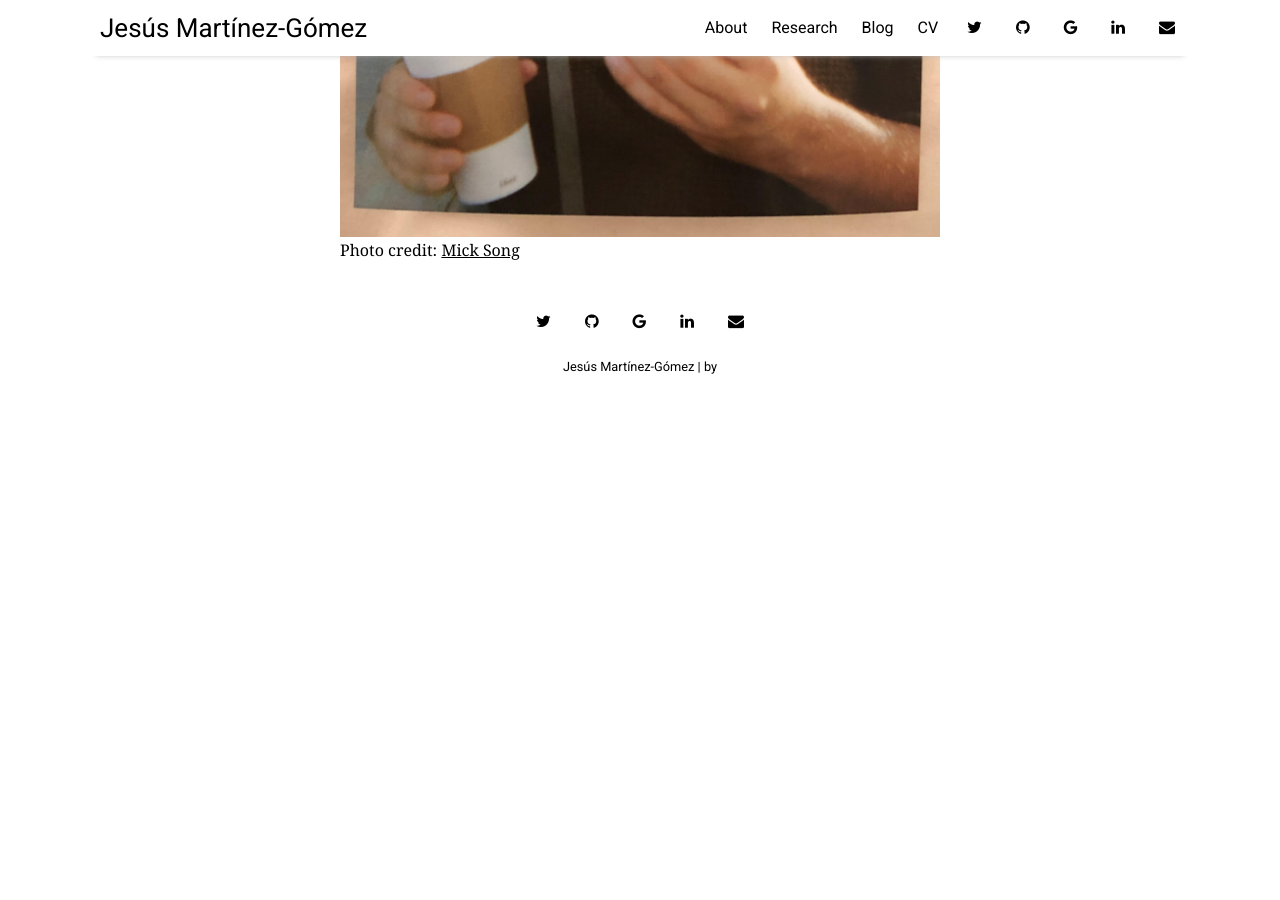
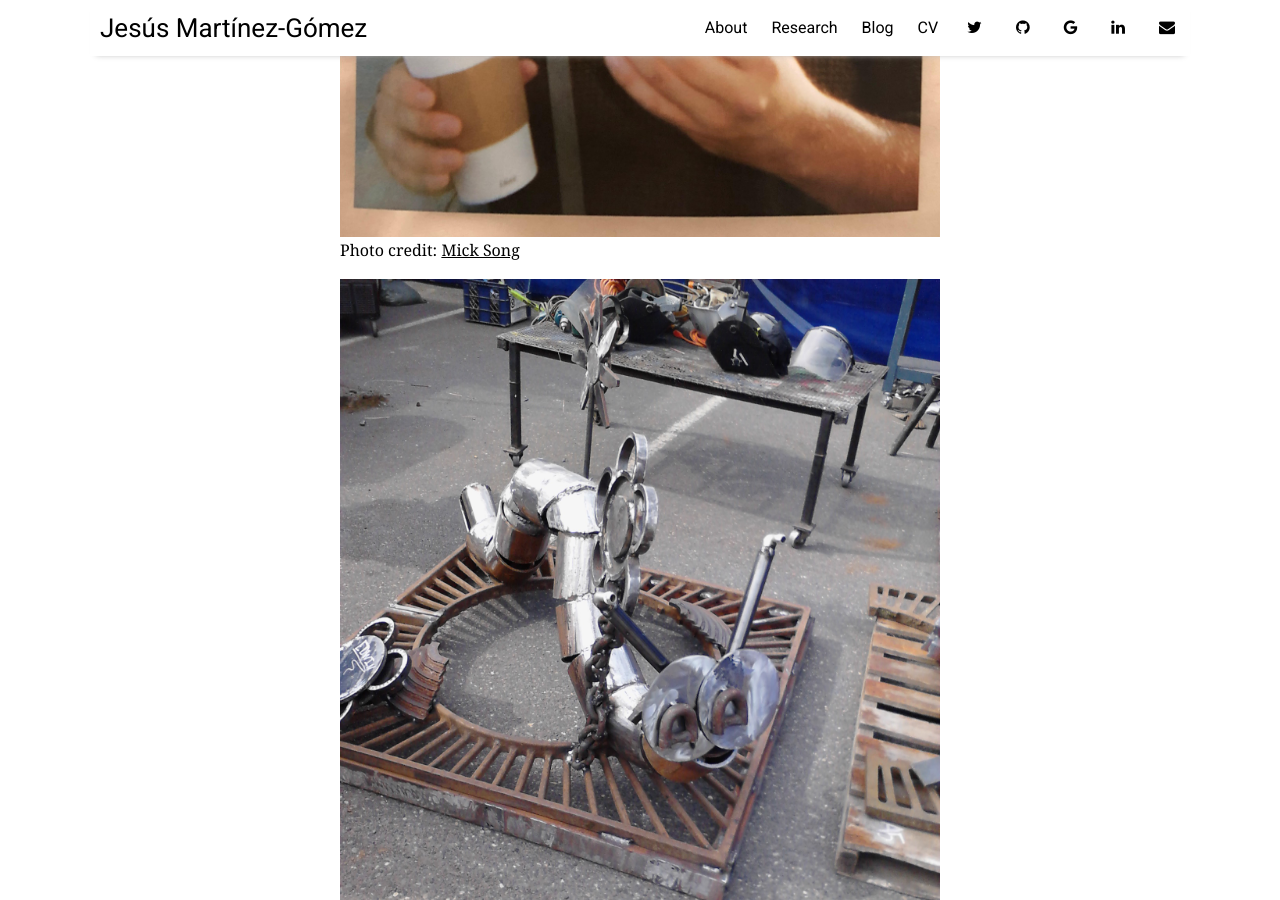
Before and after one commit to Jesusthebotanist/Jesusthebotanist.github.io, a Jekyll site: the page built from pages/about.md, in a window 1280 px wide and 900 px high, scrolled down 1051 px. Built offline with Jekyll 4.4.1, drawn with Linux system fonts in a browser that asks for light colours; nearby versions of some CDN libraries; emoji names are drawn with the system emoji font; before the commit the page ends 1456 px from its top, so only the background shows below that.

Commit message:
added caterpiller

```diff
--- a/pages/about.md
+++ b/pages/about.md
@@ -9,3 +9,6 @@ I am a third year graduate student in [Chelsea Specht's lab](http://blogs.cornel
 </p>
 ![alt text](/assets/img/donut.jpg "Yummmmy!")
 Photo credit:  [Mick Song](https://michaelsongagradstudent.github.io/)
+
+
+![alt text](/assets/img/Caterpiller1.jpg "Yummmmy!")
```
